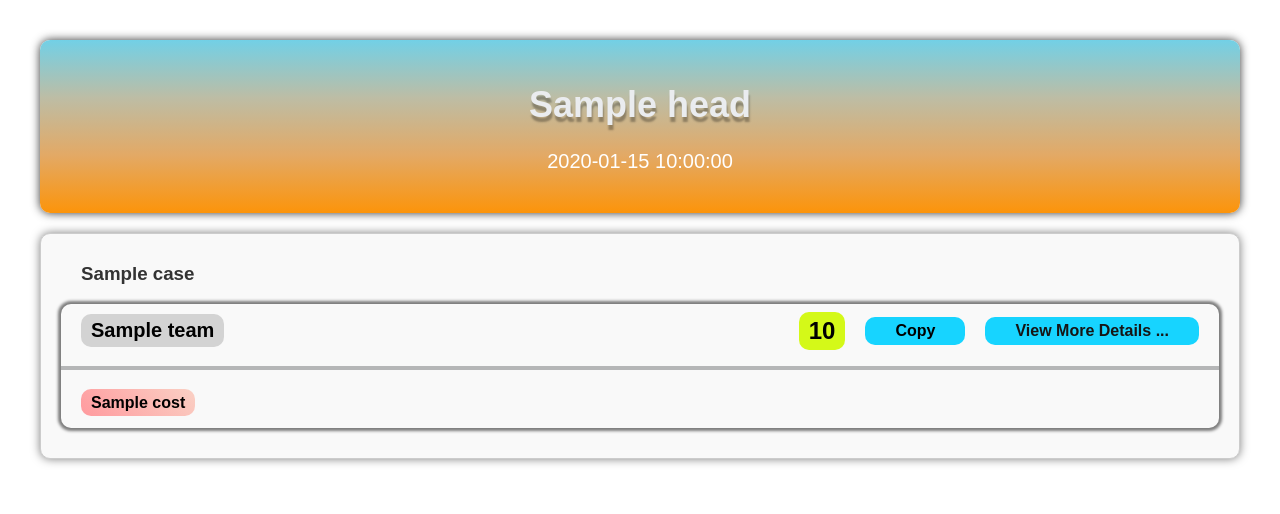
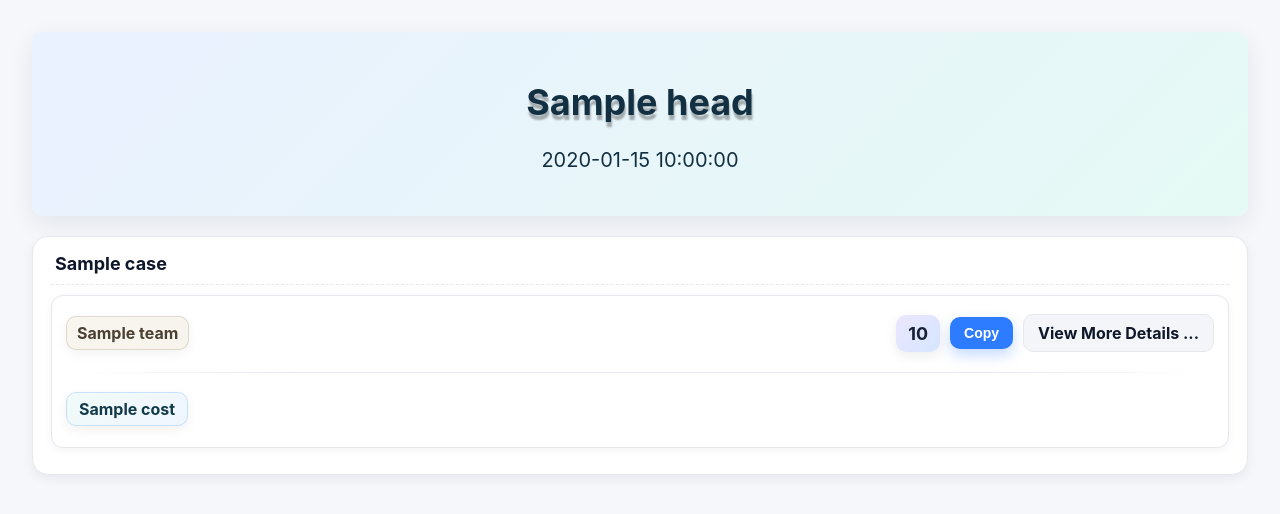
Before and after one commit to PlaxtonFlarion/AppServer, a Python web app: template templates/html/template_main_total.html in a window 1280 px wide. Shown: the top 514 px of the page. Run offline with Jinja, Linux system fonts and the light colour scheme; the template is opened without the code that fills it: most values are stand-ins (such as "Sample title", 1, 10 or a date in 2020).

Commit message:
bug fixes

```diff
--- a/templates/html/template_main_total.html
+++ b/templates/html/template_main_total.html
@@ -18,184 +18,236 @@ This file is licensed under the Framix :: 画帧秀 License. See the LICENSE.md
     <meta name="viewport" content="width=device-width, initial-scale=1.0">
     <title>{{ app_desc }} - Main - Total</title>
     <style>
-        .loading {
-            position: fixed;
-            top: 0;
-            left: 0;
-            right: 0;
-            bottom: 0;
-            background-color: rgba(255,255,255,0.8);
-            z-index: 9999;
-            justify-content: center;
-            align-items: center;
-        }
-        .bar {
-            background-color: #3498db;
-            height: 80px;
-            width: 20px;
-            margin: 0 2px;
-            animation: wave 0.6s infinite alternate;
-        }
-        .bar:nth-child(2) {
-            animation-delay: 0.1s;
-        }
-        .bar:nth-child(3) {
-            animation-delay: 0.2s;
-        }
-        .bar:nth-child(4) {
-            animation-delay: 0.3s;
-        }
-        .bar:nth-child(5) {
-            animation-delay: 0.4s;
-        }
-        @keyframes wave {
-            to {
-                height: 40px;
-            }
+        /* ===== 页面基础 ===== */
+        body {
+            font-family: -apple-system,BlinkMacSystemFont,"Segoe UI",Roboto,"Helvetica Neue",Arial,"Noto Sans";
+            margin: 32px;
+            color: #0f172a;
+            background: #f5f7fb;
         }
 
-        body {
-            font-family: Arial, sans-serif;
-            margin: 40px;
-        }
-
+        /* ===== 顶部标题 ===== */
         .header {
-            background-image: linear-gradient(0deg, #fc940a, #e3a965, #bdbda5, #72d0e6);
-            color: #fff;
-            padding: 20px;
+            background: linear-gradient(135deg, #eaf1ff 0%, #e5faf5 100%);
+            color: #123042;
+            box-shadow: 0 8px 24px rgba(15, 23, 42, .08);
+            padding: 24px;
             text-align: center;
             font-size: 20px;
             border-radius: 10px;
             margin-bottom: 20px;
-            box-shadow: 0px 0px 10px rgba(0, 0, 0, 0.8);
         }
-
         h1 {
             font-size: 36px;
-            color: #EAECEF;
+            color: #123042;
             text-shadow: 1px 5px 2px rgba(0, 0, 0, 0.3);
         }
 
+        /* ===== 信息盒（分组卡片） ===== */
         .info-box {
-            border: 1px solid #ccc;
-            padding: 10px 20px;
+            border: 1px solid #e6e8ee;
+            background: #ffffff;
+            box-shadow: 0 4px 12px rgba(15, 23, 42, .06);
+            border-radius: 16px;
+            padding: 16px 18px 10px;
             margin-bottom: 20px;
-            border-radius: 10px;
-            background-color: #f9f9f9;
-            box-shadow: 0px 0px 10px rgba(0, 0, 0, 0.5);
+            transition: transform .2s ease, box-shadow .2s ease, border-color .2s ease;
         }
+        .info-box:hover {
+            box-shadow: 0 8px 24px rgba(15, 23, 42, .10);
+            border-color: rgba(32, 126, 255, .18);
+            transform: translateY(-2px);
+        }
+
+        /* 分组标题行 */
         .case {
             display: flex;
-            justify-content: flex-start;
-            margin-left: 20px;
+            align-items: center;
+            gap: 10px;
+            padding: 0 4px 10px;
+            margin: 0 0 10px 0;
+            border-bottom: 1px dashed #e6e8ee;
         }
         .case h3 {
-            color: #333333;
+            color: #0f172a;
+            margin: 0;
+            font-size: 18px;
+            font-weight: 700;
         }
 
+        /* ===== 单个设备卡片 ===== */
         .device {
-            box-shadow: 0px 0px 3px 3px rgb(0 0 0 / 50%);
-            border-radius: 10px;
-            margin-bottom: 20px;
-            transition: transform 0.5s ease;
+            background: #ffffff;
+            border: 1px solid #e6e8ee;
+            box-shadow: 0 2px 8px rgba(15, 23, 42, .05);
+            border-radius: 12px;
+            margin-bottom: 16px;
+            padding: 12px 14px;
+            transition: transform .18s ease, box-shadow .18s ease, border-color .18s ease, background .18s ease;
         }
         .device:hover {
-            transform: scale(1.01);
-            background-image: linear-gradient(to top, #fff1eb 0%, #ace0f9 100%);
-            box-shadow: 0px 0px 10px rgba(0, 0, 0, 0.5);
+            box-shadow: 0 8px 24px rgba(15, 23, 42, .10);
+            border-color: rgba(32, 126, 255, .20);
+            background: linear-gradient(160deg, #fbfdff, #f3f8ff);
+            transform: translateY(-2px);
         }
+        /* 完成态 hover：轻微绿色强调 */
         .device.complete:hover {
-            transform: scale(1.01);
-            background-image: linear-gradient(0deg, #fc940a, #e3a965, #bdbda5, #72d0e6);
-            box-shadow: 0px 0px 10px rgba(0, 0, 0, 0.5);
+            border-color: rgba(18, 184, 134, .35);
+            box-shadow: 0 10px 28px rgba(18, 184, 134, .18);
         }
 
+        /* 卡片头部与结果区 */
         .case-other {
             display: flex;
             justify-content: space-between;
-            padding: 8px 0 8px 0;
+            align-items: center;
+            padding: 6px 0 10px;
+            gap: 12px;
         }
-
         .device-info, .device-result {
             display: flex;
             align-items: center;
+            gap: 10px;
         }
 
+        /* 团队标识 */
         .team {
-            margin-left: 20px;
-            font-size: 20px;
-            background-color: #D3D3D3;
+            background: linear-gradient(135deg,
+              rgba(247, 243, 235, .82) 0%,
+              rgba(243, 238, 228, .68) 100%);
+            color: #4a4033;                    /* 暖棕灰，和冷调区分 */
+            border: 1px solid rgba(160, 140, 110, .28);
+            box-shadow: 0 4px 12px rgba(0,0,0,.05), inset 0 1px 0 rgba(255,255,255,.35);
+            backdrop-filter: blur(2px) saturate(108%);
+            -webkit-backdrop-filter: blur(2px) saturate(108%);
+            transition: box-shadow .2s ease, border-color .2s ease, background .2s ease;
+            font-weight: 700;
+            border-radius: 10px;
+            padding: 6px 10px;
+        }
+        .team:hover {
+            background: linear-gradient(135deg,
+              rgba(251, 247, 238, .90) 0%,
+              rgba(246, 241, 232, .78) 100%);
+            border-color: rgba(160, 140, 110, .40);
+            box-shadow: 0 6px 16px rgba(0,0,0,.08), inset 0 1px 0 rgba(255,255,255,.45);
         }
 
+        /* ===== 指标列表 ===== */
         .cost-div {
             display: flex;
             flex-wrap: wrap;
+            gap: 10px;
         }
 
-        .cost, .cost-avg, .team {
-            padding: 5px 10px;
+        /* 单项 cost 标签 */
+        .cost {
+            background: linear-gradient(135deg,
+              rgba(236, 249, 246, .78) 0%,
+              rgba(230, 240, 255, .62) 100%);
+            color: #123a4a;                    /* 深海蓝绿，冷感更清晰 */
+            border: 1px solid rgba(32, 126, 255, .20);
+            box-shadow: 0 4px 12px rgba(15,23,42,.06), inset 0 1px 0 rgba(255,255,255,.35);
+            backdrop-filter: blur(2px) saturate(112%);
+            -webkit-backdrop-filter: blur(2px) saturate(112%);
+            transition: transform .15s ease, box-shadow .2s ease, border-color .2s ease, background .2s ease;
+            padding: 6px 12px;
             border-radius: 10px;
-            font-weight: bold;
+            font-weight: 700;
         }
-        .cost {
-            margin-left: 20px;
-            background-image: linear-gradient(45deg, #ff9a9e 0%, #fad0c4 99%, #fad0c4 100%);
+        .cost:hover {
+            background: linear-gradient(135deg,
+              rgba(226, 244, 241, .88) 0%,
+              rgba(222, 235, 255, .78) 100%);
+            border-color: rgba(32, 126, 255, .30);
+            box-shadow: 0 6px 16px rgba(15,23,42,.10), inset 0 1px 0 rgba(255,255,255,.45);
+            transform: translateY(-1px);
         }
 
+        /* 平均值突出但克制 */
         .cost-avg {
-            margin-right: 20px;
-            font-size: 24px;
-            background-color: rgb(212, 249, 24);
-        }
-        .cost:hover, .cost-avg:hover {
-            cursor: grab;
-        }
-        .cost:hover {
-            color: #de8e0e;
-            background-image: linear-gradient(120deg, #d4fc79 0%, #96e6a1 100%);
-            transition: all 0.3s ease;
+            background: linear-gradient(135deg, #ebe6ff 0%, #d6e6ff 100%);
+            color: #172036;
+            box-shadow: 0 4px 12px rgba(15, 23, 42, .08);
+            padding: 8px 12px;
+            font-size: 18px;
+            border-radius: 10px;
+            font-weight: 700;
+            transition: transform .15s ease, box-shadow .2s ease, filter .2s ease;
         }
         .cost-avg:hover {
-            background-color: #e8d20c;
-            transition: background-color 0.5s ease;
+            box-shadow: 0 8px 20px rgba(15, 23, 42, .12);
+            filter: saturate(1.05);
+            transform: translateY(-1px);
         }
 
+        /* ===== 按钮（复制 / 链接） ===== */
         .copy {
-            margin-right: 20px;
+            background: #2d7bff;
+            color: #ffffff;
+            box-shadow: 0 6px 14px rgba(45, 123, 255, .28);
             cursor: pointer;
-            padding: 5px 30px;
+            padding: 8px 14px;
             border: none;
             border-radius: 10px;
-            font-weight: bold;
-            font-size: 16px;
-            background: rgb(23, 212, 255);
+            font-weight: 700;
+            font-size: 14px;
+            transition: transform .15s ease, box-shadow .2s ease, background .2s ease;
         }
         .copy:hover {
-            background: rgb(255, 236, 88);
-            transition: background 0.5s ease;
+            background: #1f68eb;
+            box-shadow: 0 10px 24px rgba(31, 104, 235, .30);
+            transform: translateY(-1px);
         }
         .copy:active {
-            transform: scale(0.9);
+            transform: scale(.98);
         }
 
-        .link {
-            margin-right: 20px;
-            padding: 5px 30px;
+        /* 次按钮风格的链接 */
+        .link{
+            color: #0f172a;
+            background: #f3f5f8;
+            border: 1px solid #e6e8ee;
+            padding: 8px 14px;
             border-radius: 10px;
-            color: #161515;
             text-decoration: none;
-            font-weight: bold;
-            background: rgb(23, 212, 255);
+            font-weight:700;
+            transition: transform .15s ease, box-shadow .2s ease, border-color .2s ease, background .2s ease;
+            display:inline-flex;
+            align-items:center; gap:8px;
         }
         .link:hover {
-            background: rgb(255, 236, 88);
-            transition: background 0.5s ease;
+            background: #eaf1ff;
+            border-color: rgba(32, 126, 255, .20);
+            box-shadow: 0 4px 12px rgba(15, 23, 42, .06);
+            transform: translateY(-1px);
         }
         .link:active {
-            transform: scale(0.9);
+            transform: scale(.98);
         }
         .link:visited {
-            color: #ff2222;
+            color: #0f172a;
+        }
+
+        /* 分隔线：渐隐线 */
+        .line {
+            border: none;
+            height: 1px;
+            margin: 10px 0;
+            background: linear-gradient(90deg, transparent 0, #e6e8ee 20%, #e6e8ee 80%, transparent 100%);
+        }
+
+        /* 状态标记（复制完成/条目完成） */
+        .done {
+            background: #12b886 !important;
+            color: #ffffff !important;
+        }
+        .finish {
+            color: #0f172a;
+            background: #ecf2ff;
+            background-image: none;
+            pointer-events: none;
         }
 
         #notification {
@@ -211,20 +263,38 @@ This file is licensed under the Framix :: 画帧秀 License. See the LICENSE.md
             z-index: 9999;
         }
 
-        .line {
-            border: 2px solid #b5b6b7;
+        /* ===== Loading：更柔和动画与隐藏态 ===== */
+        .loading {
+            background-color: rgba(255,255,255,.84);
+            position: fixed;
+            inset: 0;
+            display: flex;
+            justify-content: center;
+            align-items: center;
+            z-index: 9999;
+            backdrop-filter: blur(2px);
+            transition: opacity .35s ease;
         }
-
-        .done {
-            background-color: rgb(212, 249, 24);
+        .loading.hidden {
+            opacity: 0;
+            pointer-events: none;
         }
-        .complete {
-            background-image: linear-gradient(0deg, #fc940a, #e3a965, #bdbda5, #72d0e6);
+        .bar {
+            background: linear-gradient(180deg, #d4dcff 0%, #aeddff 100%);
+            box-shadow: 0 4px 12px rgba(15, 23, 42, .06);
+            height: 72px;
+            width: 12px;
+            margin: 0 5px;
+            border-radius: 8px;
+            animation: wave 900ms ease-in-out infinite;
         }
-        .finish {
-            pointer-events: none;
-            color: #6a0dad;
-            background-image: linear-gradient(135deg, #F0FF00 10%, #58CFFB 100%);
+        .bar:nth-child(2) { animation-delay:.08s }
+        .bar:nth-child(3) { animation-delay:.16s }
+        .bar:nth-child(4) { animation-delay:.24s }
+        .bar:nth-child(5) { animation-delay:.32s }
+        @keyframes wave {
+            0%,100% { transform: translateY(0) scaleY(1); opacity:.7 }
+            50% { transform: translateY(-8px) scaleY(1.2); opacity:1 }
         }
     </style>
 </head>
```
Also changed, not shown: templates/html/template_main_share.html (+44 -27 lines).
